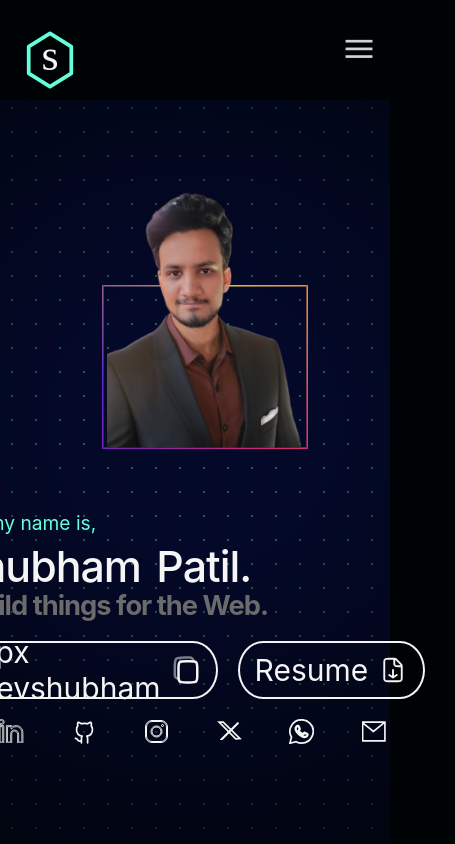
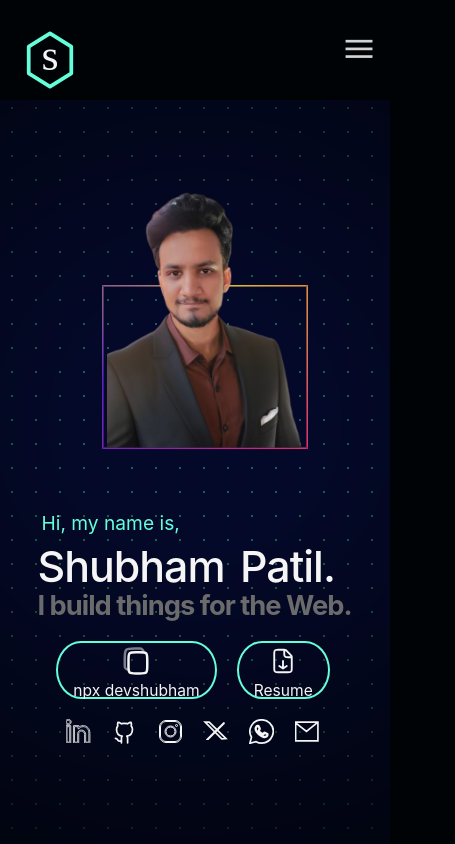
Before and after one commit to DevShubhamPatil/Devshubham, a React (Create React App) app: page / in a window 390 px wide. Shown: the top 844 px of the page, 455 px wide, since content can reach past the window. Built offline with nearby package versions, Linux system fonts and the light colour scheme.

Commit message:
fixed some issues with button sizing and positions

```diff
--- a/src/components/Contact_me/index.css
+++ b/src/components/Contact_me/index.css
@@ -158,4 +158,7 @@ form button {
         height: 100px;
     }
 
+    .selectbox {
+        width: calc(100% - 60px);
+       }
 }
--- a/src/components/Contact_me/index.jsx
+++ b/src/components/Contact_me/index.jsx
@@ -18,13 +18,13 @@ const ContactMe = () => {
 
     const showOptions = () => {
         const selectbox = document.getElementById("selectbox");
-        selectbox.style.top = '178px'
+        selectbox.style.top = window.innerWidth>826? '178px':'255px'
         selectbox.style.opacity = '1'
         selectbox.style.visibility = 'visible'
     }
     const hideOptions = () => {
         const selectbox = document.getElementById("selectbox");
-        selectbox.style.top = '140px'
+        selectbox.style.top =  window.innerWidth>826? '140px':'205px'
         selectbox.style.opacity = '0'
         selectbox.style.visibility = 'hidden'
     }
--- a/src/components/Home/index.css
+++ b/src/components/Home/index.css
@@ -74,21 +74,6 @@
     padding-left: 7px;
 
 }
-/* .whatIdo:hover:after{
-    content: 'Full Stack Developer | DevOps Engineer | to be Systems Architect';
-    color: var(--highlight-color);
-    text-align: center;
-    width: 100%;
-    position: absolute;
-    background: radial-gradient(ellipse ,black, black   , transparent);
-    left: 0px;
-    font-size: 1.2rem;
-    letter-spacing: normalz;
-    font-weight: 100;
-    transition: 2s ;
-    border:2px red solid;
-} */
-
 .actioncall {
     display: flex;
     justify-content: center;
@@ -101,7 +86,7 @@
     cursor: pointer;
     width: fit-content;
     height: 50px;
-    border: var(--text_color) 2px solid;
+    border: var(--highlight-color) 2px solid;
     margin: 20px 10px 5px 10px;
     padding: 2px 15px;
     border-radius: 50px / 100%;
@@ -152,7 +137,7 @@
 }
 #copybtn::before{
     font-family: 'Calibre', 'Inter', 'San Francisco', 'SF Pro Text', -apple-system, system-ui, sans-serif;
-    content: 'Now paste in your Terminal and hit Enter';
+    content: 'Now paste in your Terminal and hit Enter <3';
     color: black;
     position: absolute;
     left: 50%;
@@ -184,8 +169,10 @@
 }
 
 @media (max-width:1176px) {
-    #copybtn{
-    display: flex;
+    #copybtn::before{
+        font-size: 0.9rem;
+        width: 130%;
+        top:-150%
     }
     .name {
         font-size: 40px;
@@ -229,11 +216,20 @@
         padding-left: 3px;
 
     }
-
+    .actioncall button {
+        flex-direction: column-reverse;
+        align-items: center;
+        justify-content: center;
+    }
+    .actioncall button .SVGs {
+        margin: 0;
+    }
     .btntxt {
-        font-size: 30px;
+        font-size: clamp(15px ,4vw,20px);
     }
-
+    #copybtn::before{
+        top:120%;
+    }
     .MyLinks {
         width: 80%;
     }
```
